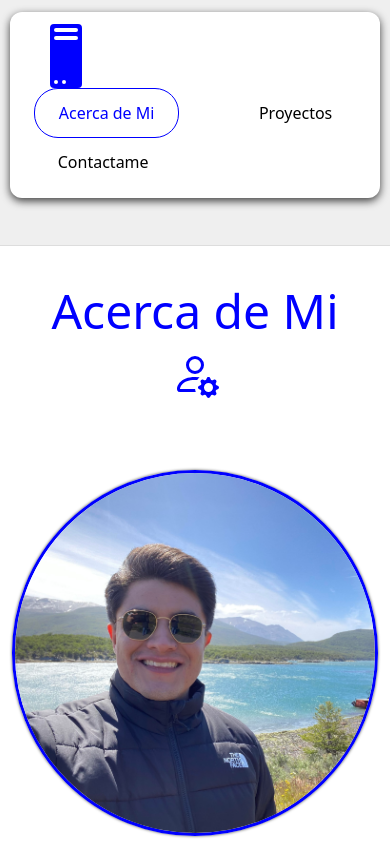
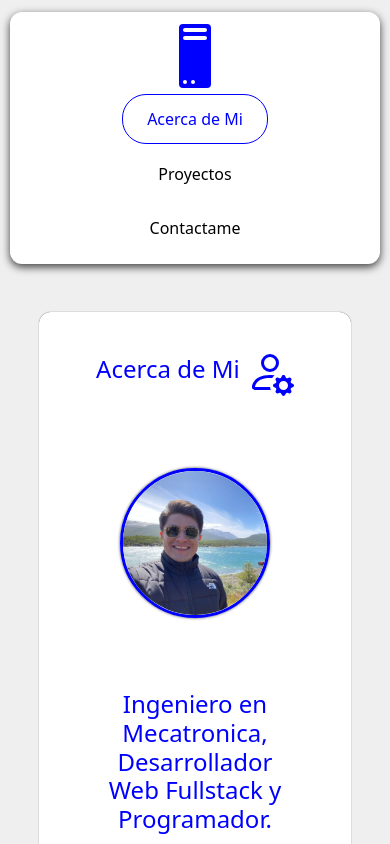
Before and after one commit to valium69mg/carlos_portfolio, a React (Create React App) app: page / in a window 390 px wide. Shown: the top 844 px of the page. Built offline with nearby package versions, Linux system fonts and the light colour scheme.

Commit message:
Added media queries to handle different screen sizes

```diff
--- a/public/styles.css
+++ b/public/styles.css
@@ -15,6 +15,7 @@ body {
     justify-content: start;
     background-color: #eeee;
     min-height: 100vh;
+    min-width: 360px;
 }
 
 .App h1 {
--- a/src/Contact.jsx
+++ b/src/Contact.jsx
@@ -25,7 +25,7 @@ let contacts = [
     {
         "Img": githublogo,
         "Mail": "valium69mg",
-        "Site": "Github"
+        "Site": "https://github.com/valium69mg"
     },
     {
         "Img": linkedinlogo,
--- a/src/Navbar.jsx
+++ b/src/Navbar.jsx
@@ -4,8 +4,8 @@ import { useEffect,useState } from "react";
 
 function Svg() {
     return <svg xmlns="http://www.w3.org/2000/svg" width="64" height="64" fill="blue" className="logoNavbar bi bi-pc" viewBox="0 0 16 16">
-    <path d="M5 0a1 1 0 0 0-1 1v14a1 1 0 0 0 1 1h6a1 1 0 0 0 1-1V1a1 1 0 0 0-1-1zm.5 14a.5.5 0 1 1 0 1 .5.5 0 0 1 0-1m2 0a.5.5 0 1 1 0 1 .5.5 0 0 1 0-1M5 1.5a.5.5 0 0 1 .5-.5h5a.5.5 0 0 1 0 1h-5a.5.5 0 0 1-.5-.5M5.5 3h5a.5.5 0 0 1 0 1h-5a.5.5 0 0 1 0-1"/>
-  </svg>
+        <path d="M5 0a1 1 0 0 0-1 1v14a1 1 0 0 0 1 1h6a1 1 0 0 0 1-1V1a1 1 0 0 0-1-1zm.5 14a.5.5 0 1 1 0 1 .5.5 0 0 1 0-1m2 0a.5.5 0 1 1 0 1 .5.5 0 0 1 0-1M5 1.5a.5.5 0 0 1 .5-.5h5a.5.5 0 0 1 0 1h-5a.5.5 0 0 1-.5-.5M5.5 3h5a.5.5 0 0 1 0 1h-5a.5.5 0 0 1 0-1"/>
+    </svg>
 }
 
 function Navbar() {
--- a/src/styles/contact.css
+++ b/src/styles/contact.css
@@ -46,3 +46,73 @@
     display: flex;
     flex-direction: column;
 }
+
+/* MEDIA QUERIES */
+
+@media (min-width: 1279px) and (max-width: 1792px) {
+    .contactCard h2 {
+        font-size: 1.5rem;
+    }
+
+    .contactCard h4 {
+        font-size: 1.25rem;
+    }
+    .contactContainer {
+        width: 70%;
+    }
+}
+
+@media (min-width: 824px) and (max-width: 1292px) {
+    .contactCard h2 {
+        font-size: 1.25rem;
+    }
+
+    .contactCard h4 {
+        font-size: 1.25rem;
+    }
+    .contactContainer {
+        width: 70%;
+    }
+
+}
+
+@media (max-width: 824px) {
+    .contactCard h2 {
+        font-size: 1rem;
+    }
+
+    .contactCard h4 {
+        font-size: 0.9rem;
+    }
+
+    .contactCard img {
+        padding: 9px;
+        width: 44px;
+        height: 44px;
+    }
+}
+
+@media (max-width: 596px) {
+    .contactContainer {
+        margin:0;
+    }
+
+}
+@media (min-width: 596px) and (max-width: 823px) {
+    .contactContainer {
+        width: 100%;
+    }
+}
+
+@media (max-width: 1292px) {
+    .contactContainer {
+        width: 100%;
+    }
+}
+
+@media (max-width: 595px) {
+    .contactContainer {
+        width: 100%;
+    }
+
+}
--- a/src/styles/home.css
+++ b/src/styles/home.css
@@ -152,3 +152,69 @@
     width: 260px;
     height: 260px;
 }
+
+/* MEDIA QUERIES */
+
+@media (min-width: 1279px) and (max-width: 1792px) {
+    .presentationCard {
+        width: 90%;
+    }
+}
+
+@media (min-width: 824px) and (max-width: 1292px) {
+    .presentationCard {
+        width: 80%;
+    }
+
+    .presentationCard h1 {
+        font-size: 36px;
+    }
+}
+
+@media (min-width: 596px) and (max-width: 823px) {
+    .presentationCard {
+        width: 80%;
+    }
+
+    .presentationCard h1 {
+        font-size: 32px;
+    }
+}
+
+@media (max-width: 1292px) {
+    .frameCard img {
+        width: 144px;
+        height: 144px;
+    }
+
+    .frameCard h1 {
+        font-size: 2rem;
+    }
+}
+
+@media (max-width: 595px) {
+    .presentationCard {
+        width: 80%;
+    }
+
+    .presentationCard h1 {
+        font-size: 24px;
+    }
+
+    .presentationCard p {
+        font-size: 12px;
+    }
+
+    .imgWrapper {
+        border-radius: 50%;
+        border: 3px solid blue;
+        overflow: hidden;
+    }
+
+    .presentationCard img {
+        width: 144px;
+        height: 144px;
+    }
+
+
+}
--- a/src/styles/navbar.css
+++ b/src/styles/navbar.css
@@ -32,3 +32,54 @@
     justify-self: start;
     margin-right: 70%;
 }
+
+.title {
+    color:blue;
+}
+
+@media (min-width: 1279px) and (max-width: 1792px) {
+    .logoNavbar {
+        justify-self: start;
+        margin-right: 50%;
+    }
+}
+
+@media (min-width: 824px) and (max-width: 1292px) {
+    .logoNavbar {
+        justify-self: start;
+        margin-right: 30%;
+    }
+}
+
+@media (min-width: 596px) and (max-width: 823px) {
+    .logoNavbar {
+        justify-self: start;
+        margin-right: 0%;
+    }
+
+    .link {
+        font-size: 16px;
+    }
+
+}
+
+@media (max-width: 595px) {
+    .logoNavbar {
+        justify-self: start;
+        margin-right: 0%;
+    }
+
+    .navbar {
+        flex-direction: column;
+        gap: 6px;
+        padding: 12px 24px;
+        margin-top: 12px;
+        width: 95%;
+        border-radius: 12px;
+        box-shadow: 0px 3px 9px 0px rgba(0,0,0,0.75);
+        border-radius: 12px;
+        background-color: white;
+    }
+
+
+}
--- a/src/styles/projects.css
+++ b/src/styles/projects.css
@@ -55,6 +55,10 @@
 
 #categoryTitle {
     font-size: 48px;
+    box-shadow: 0px 3px 5px 0px rgba(0,0,0,0.75);
+    background-color: white;
+    border-radius: 12px;
+    padding: 12px 24px;
 }
 
 /* DESCRIPTION POP UP */
@@ -112,3 +116,44 @@
     font-weight: bold;
     color: white;
 }
+
+/* MEDIA QUERIES */
+
+@media (min-width: 1279px) and (max-width: 1792px) {
+    .description {
+
+        width:40%;
+    }
+
+}
+
+@media (min-width: 824px) and (max-width: 1292px) {
+    .description {
+
+        width:40%;
+    }
+
+}
+
+@media (min-width: 596px) and (max-width: 823px) {
+    .description {
+
+        width:50%;
+    }
+
+}
+
+@media (max-width: 1292px) {
+    .description {
+
+        width:60%;
+    }
+}
+
+@media (max-width: 595px) {
+
+    .description {
+
+        width:80%;
+    }
+}
```
